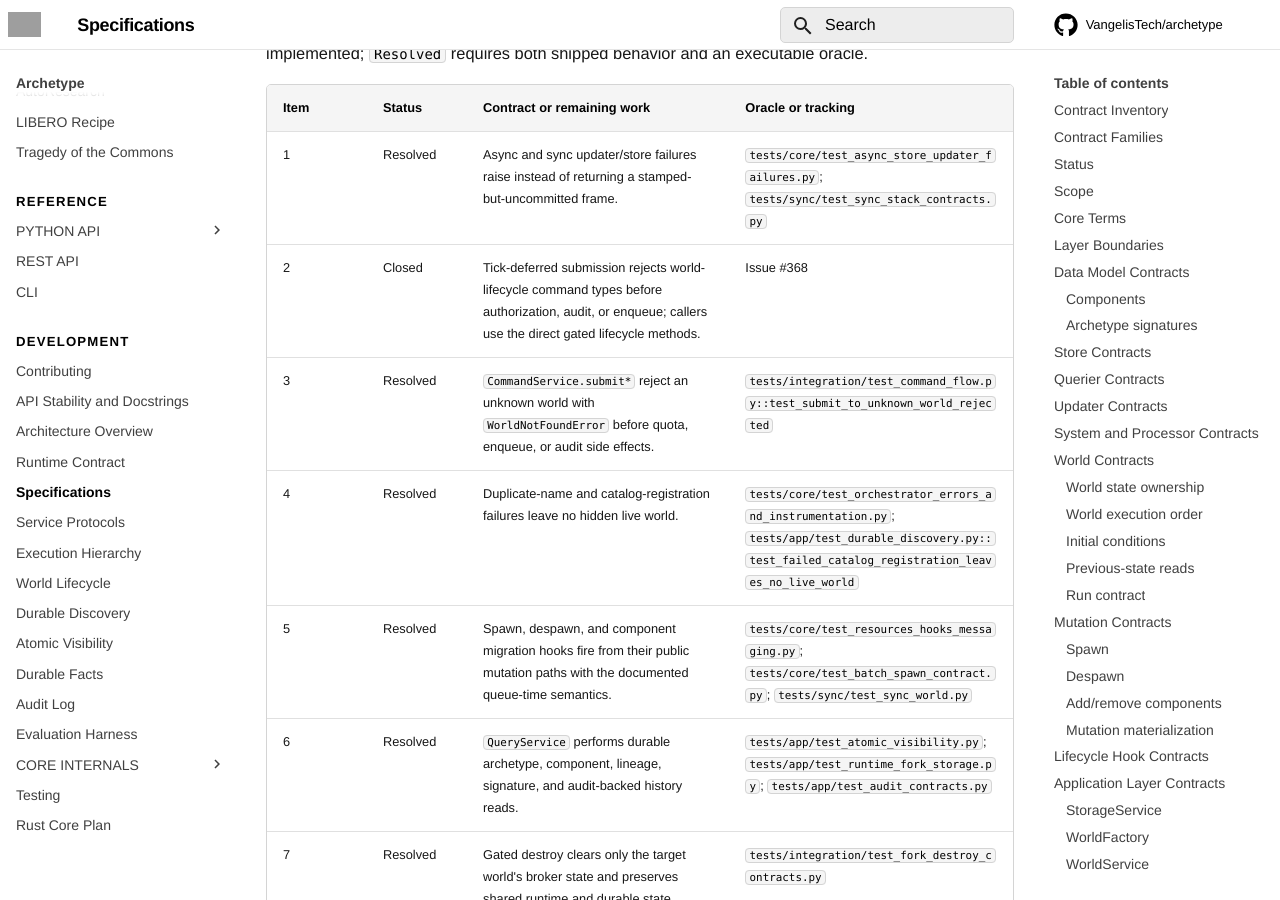
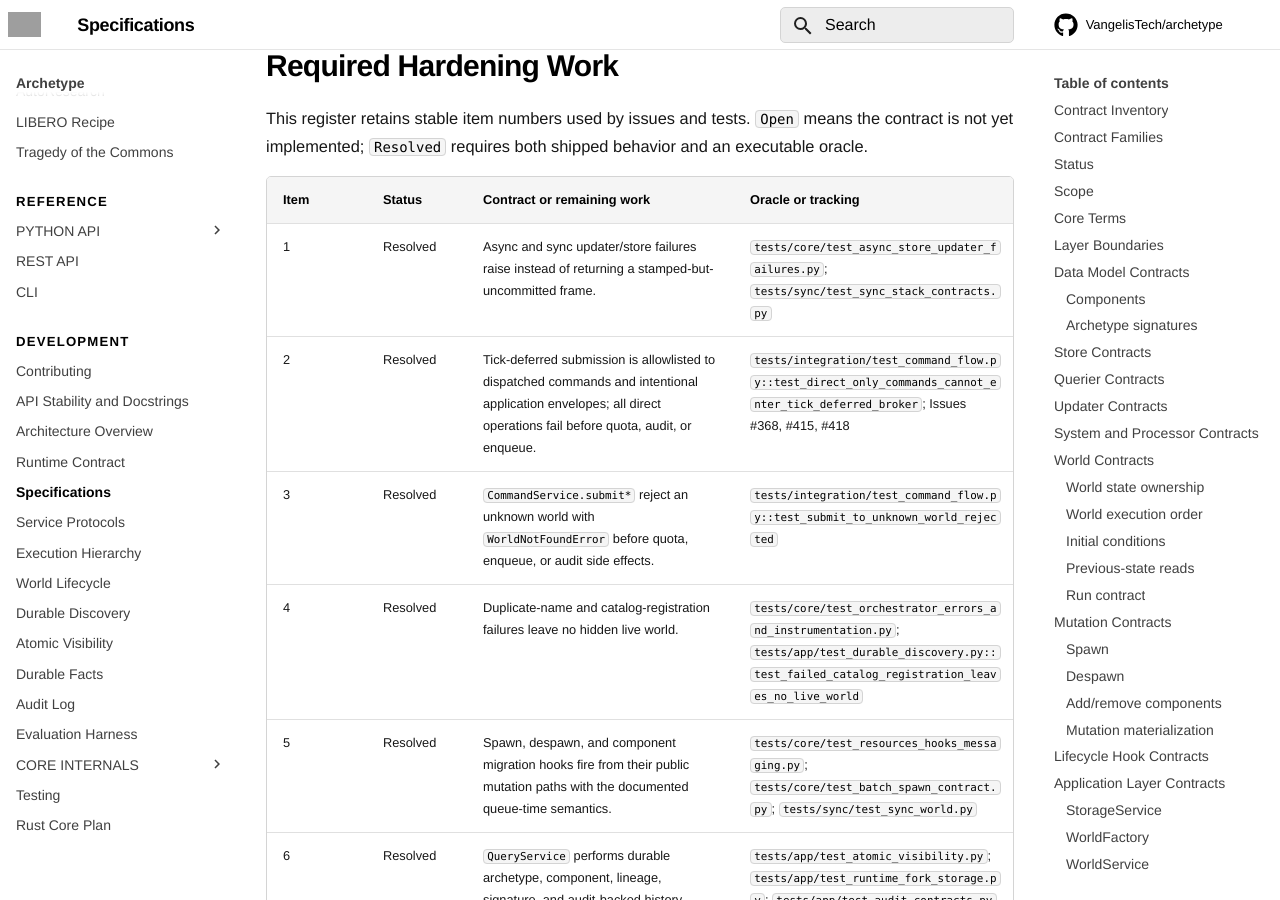
Before and after one commit to VangelisTech/archetype, an MkDocs documentation site: the page built from docs/guide/specification.md, in a window 1280 px wide and 900 px high, scrolled down 26494 px. Built offline with MkDocs 1.6.1 and Material for MkDocs 9.7.7, drawn with Linux system fonts in a browser that asks for light colours; comment, search, counter and statistics services are not loaded; some of the changed text lies outside the part shown; grey boxes are pictures that could not be loaded.

Commit message:
fix(commands): fail closed on deferred dispatch
Closes #418.

```diff
--- a/docs/guide/specification.md
+++ b/docs/guide/specification.md
@@ -451,6 +451,10 @@
 - Direct methods authorize, delegate, audit, and return a result immediately.
 - `submit()` and `submit_batch()` are tick-deferred APIs. They return command IDs
   and enqueue work for later application.
+- Generic deferred submission MUST accept only commands with a tick-boundary
+  dispatcher, plus the intentional `MESSAGE`, `CUSTOM`, and `QUERY_WORLD`
+  application envelopes. All other command types MUST be rejected before quota
+  debit, audit emission, or broker enqueue.
 - `submit_spawn()` is the special case that reserves a world-local entity ID
   before enqueue so `spawn()` can honestly return `entity_id`.
 - Reservation MUST be serialized per world.
@@ -933,7 +937,7 @@
 | Item | Status | Contract or remaining work | Oracle or tracking |
 |---|---|---|---|
 | 1 | Resolved | Async and sync updater/store failures raise instead of returning a stamped-but-uncommitted frame. | `tests/core/test_async_store_updater_failures.py`; `tests/sync/test_sync_stack_contracts.py` |
-| 2 | Closed | Tick-deferred submission rejects world-lifecycle command types before authorization, audit, or enqueue; callers use the direct gated lifecycle methods. | Issue #368 |
+| 2 | Resolved | Tick-deferred submission is allowlisted to dispatched commands and intentional application envelopes; all direct operations fail before quota, audit, or enqueue. | `tests/integration/test_command_flow.py::test_direct_only_commands_cannot_enter_tick_deferred_broker`; Issues #368, #415, #418 |
 | 3 | Resolved | `CommandService.submit*` reject an unknown world with `WorldNotFoundError` before quota, enqueue, or audit side effects. | `tests/integration/test_command_flow.py::test_submit_to_unknown_world_rejected` |
 | 4 | Resolved | Duplicate-name and catalog-registration failures leave no hidden live world. | `tests/core/test_orchestrator_errors_and_instrumentation.py`; `tests/app/test_durable_discovery.py::test_failed_catalog_registration_leaves_no_live_world` |
 | 5 | Resolved | Spawn, despawn, and component migration hooks fire from their public mutation paths with the documented queue-time semantics. | `tests/core/test_resources_hooks_messaging.py`; `tests/core/test_batch_spawn_contract.py`; `tests/sync/test_sync_world.py` |
```
Also changed, not shown: 2 other files.
